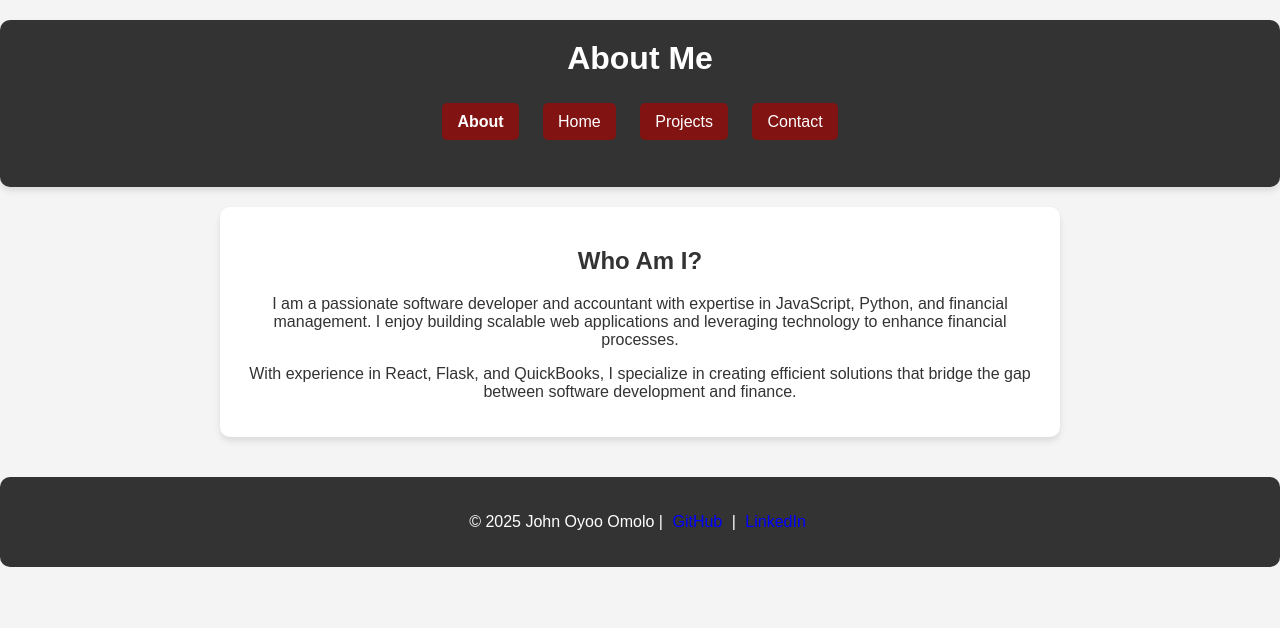
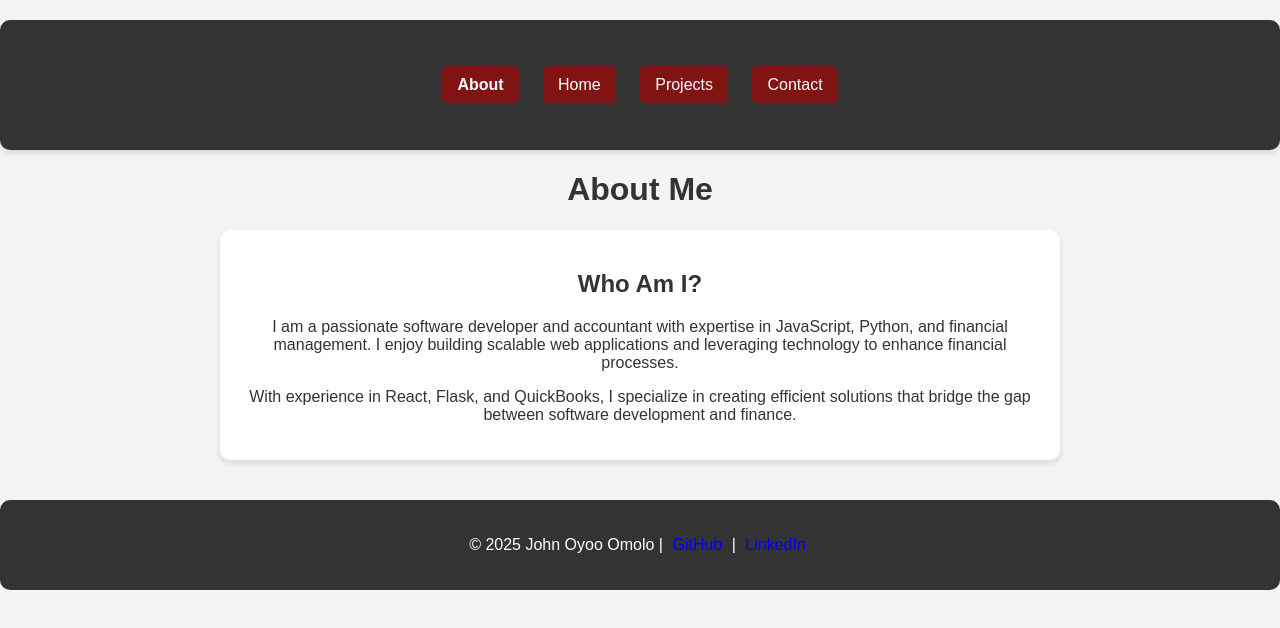
Before and after one commit to omolojohn/Portfolio, a website: page about.html in a window 1280 px wide. Drawn offline with Linux system fonts and the light colour scheme.

Commit message:
h1 texts aligned centrally

```diff
--- a/about.html
+++ b/about.html
@@ -6,7 +6,6 @@
 </head>
 <body>
     <header>
-        <h1>About Me</h1>
         <nav id="nav">
             <ul>
                 <li><a href="about.html" class="nav-link active">About</a></li>
@@ -16,6 +15,7 @@
             </ul>
         </nav>
     </header>
+    <h1 class="h1">About Me</h1>
 
     <section id="sec">
         <h2>Who Am I?</h2>
--- a/styles.css
+++ b/styles.css
@@ -1,4 +1,3 @@
-/* General Styles */
 body {
     font-family: Arial, sans-serif;
     margin: 0;
@@ -7,7 +6,6 @@ body {
     color: #333;
 }
 
-/* Header */
 header {
     background: #333;
     color: white;
@@ -23,7 +21,6 @@ header h1 {
     text-align: center;
 }
 
-/* Navigation */
 #nav {
     text-align: center;
     margin: 20px 0;
@@ -53,7 +50,6 @@ header h1 {
     background-color: #930d12;
 }
 
-/* Active Link */
 .nav-link.active {
     background-color: #555;
     font-weight: bold;
@@ -64,7 +60,6 @@ header h1 {
     cursor: default;
 }
 
-/* Content Sections */
 #sec {
     text-align: center;
     width: 90%;
@@ -76,7 +71,6 @@ header h1 {
     box-shadow: 0px 4px 6px rgba(0, 0, 0, 0.1);
 }
 
-/* Projects Section */
 .project {
     background: white;
     padding: 20px;
@@ -107,7 +101,6 @@ header h1 {
     background-color: #930d12;
 }
 
-/* Footer */
 footer {
     background: #333;
     color: white;
@@ -131,12 +124,10 @@ footer a:hover {
     text-decoration: underline;
 }
 
-/* Links */
 .link {
     color: blue;
 }
 
-/* Responsive Design */
 @media (max-width: 768px) {
     header {
         padding: 15px;
@@ -167,12 +158,12 @@ footer a:hover {
     }
 }
 
-/* Enable smooth scrolling */
+
 html {
     scroll-behavior: smooth;
 }
 
-/* Scroll-to-Top Button */
+
 #scrollTopBtn {
     display: none;
     position: fixed;
@@ -193,3 +184,7 @@ html {
 #scrollTopBtn:hover {
     background-color: #930d12;
 }
+
+.h1 {
+    text-align: center;
+}
```
Also changed, not shown: contact.html (+1 -1 lines), index.html (+1 -1 lines), package.json (added, +20 -0 lines), projects.html (+1 -1 lines), script.js (+3 -4 lines), 2 other files.
